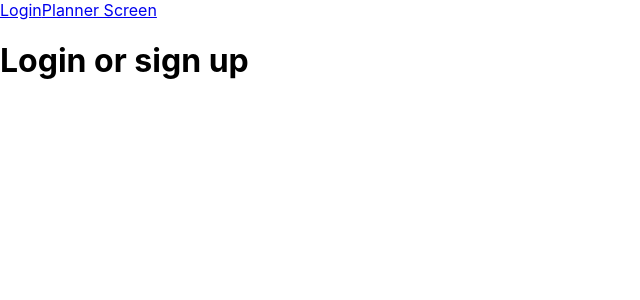
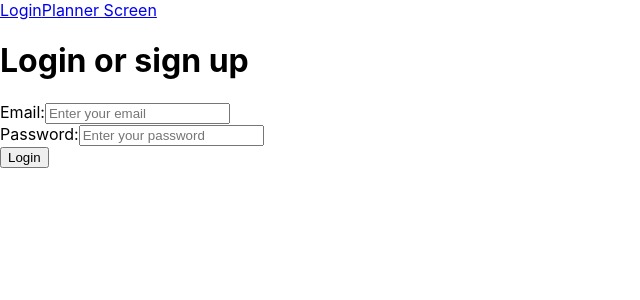
Before and after one commit to omegapoint1/Team_Project_1, a React (Create React App) app in the folder frontend/: page / in a window 1280 px wide. Shown: the top 300 px of the page, without its empty margins (0-640 px from the left). Built offline with nearby package versions, Linux system fonts and the light colour scheme.

Commit message:
Basic Form for Login Page

```diff
--- a/frontend/src/pages/LoginPage.jsx
+++ b/frontend/src/pages/LoginPage.jsx
@@ -1,7 +1,47 @@
+import { useState } from 'react';
+
 function LoginPage() {
+
+  const[email, setEmail] = useState('');
+  const[password, setPassword] = useState('');
+
+  const handleSubmit = (e) => {
+    e.preventDefault();
+  };
+
   return (
+
     <div className="page">
       <h1>Login or sign up</h1>
+      <form onSubmit={handleSubmit}>
+
+
+        <div className="form-group">
+          <label htmlFor="email">Email:</label>
+            <input
+              type="email"
+              id="email"
+              value={email}
+              onChange={(e) => setEmail(e.target.value)}
+              placeholder = "Enter your email"
+              required
+            />
+        </div>
+
+        <div className="form-group">
+          <label htmlFor="password">Password:</label>
+          <input
+            type="password"
+            id="password"
+            value={password}
+            onChange={(e) => setPassword(e.target.value)}
+            placeholder="Enter your password"
+            required
+          />
+        </div>
+
+        <button type = "submit">Login</button>
+      </form>
     </div>
   );
 }
```
